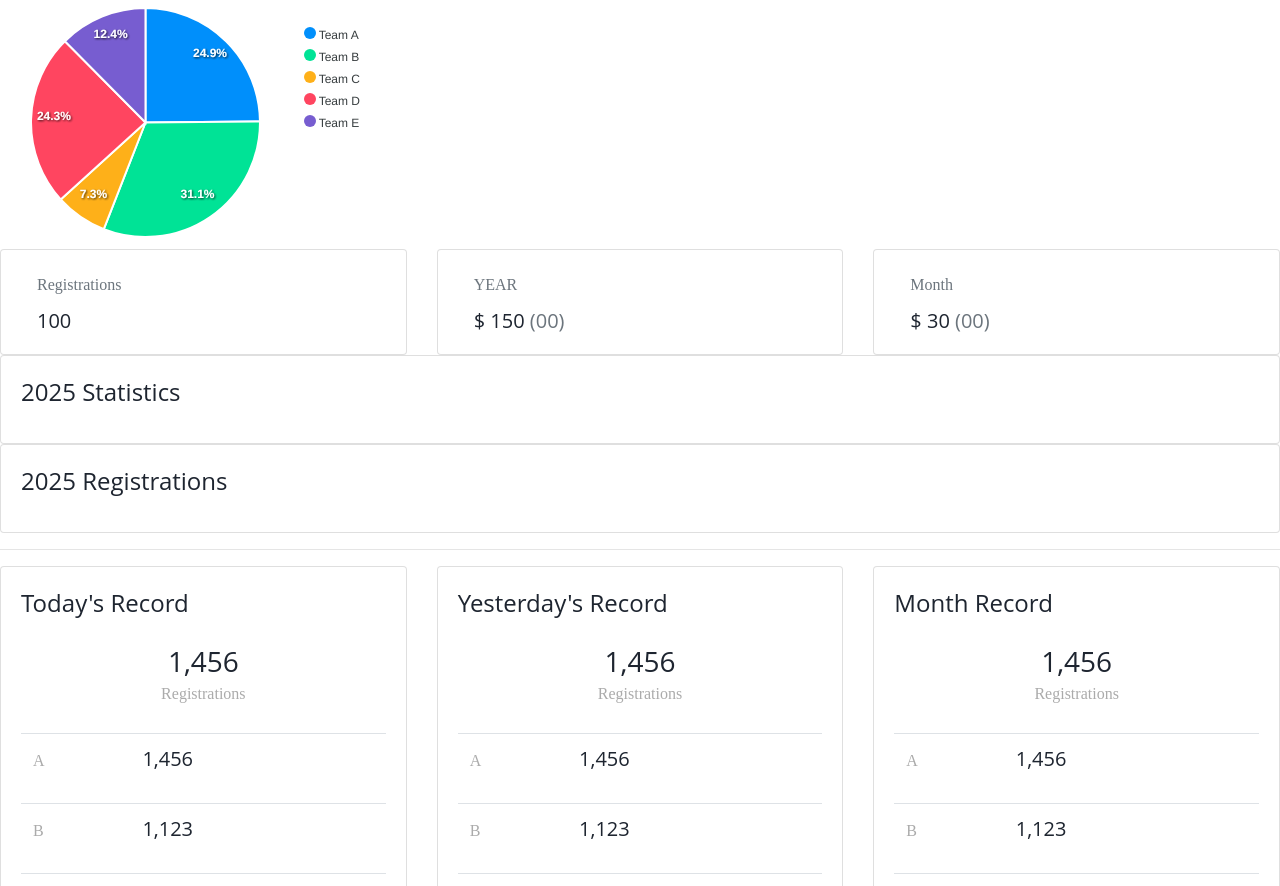
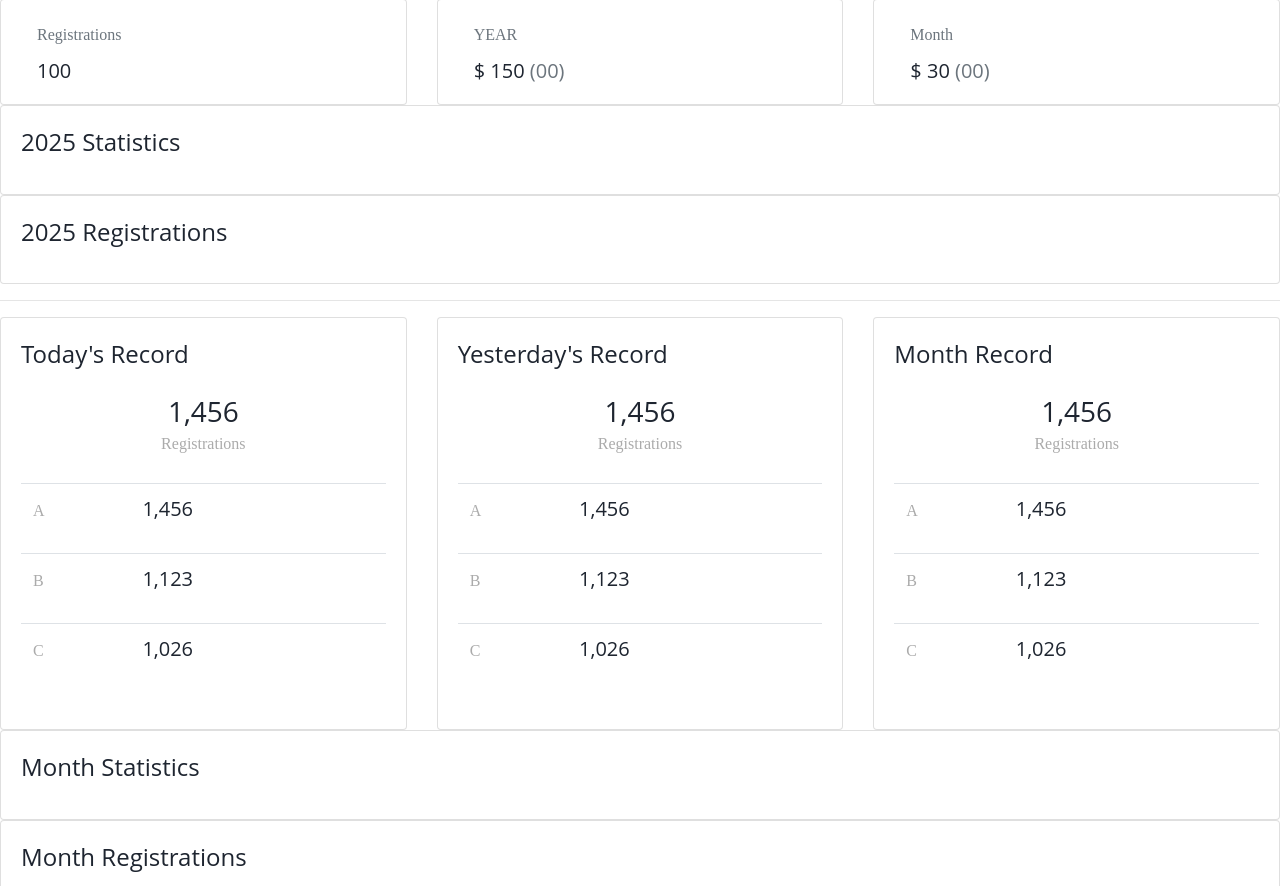
Before and after one commit to Aliyan167/fitness-freaks, a Django app: template src/web/admins/templates/admins/dashboard.html in a window 1280 px wide. Shown: the part 2747-3633 px from the top of the page. Run offline with Django 4.2, Linux system fonts and the light colour scheme; the template is opened without the code that fills it, so the values that code supplies are empty; some libraries are stand-ins or nearby versions; grey boxes are pictures that could not be loaded.

Commit message:
changes in dashboard page

```diff
--- a/src/web/admins/templates/admins/dashboard.html
+++ b/src/web/admins/templates/admins/dashboard.html
@@ -7,36 +7,7 @@
 
 {% block content %}
 
-<script src="https://cdn.jsdelivr.net/npm/apexcharts"></script>
 
-<div id="chart"></div>
-
-<script>
-    // Pie chart options and data
-    var options = {
-        series: [44, 55, 13, 43, 22],
-        chart: {
-            width: 380,
-            type: 'pie',
-        },
-        labels: ['Team A', 'Team B', 'Team C', 'Team D', 'Team E'],
-        responsive: [{
-            breakpoint: 480,
-            options: {
-                chart: {
-                    width: 200
-                },
-                legend: {
-                    position: 'bottom'
-                }
-            }
-        }]
-    };
-
-    // Initialize and render the chart
-    var chart = new ApexCharts(document.querySelector("#chart"), options);
-    chart.render();
-</script>
     <div class="row">
         <div class="col-sm-4">
             <div class="card mini-stats-wid">
```
